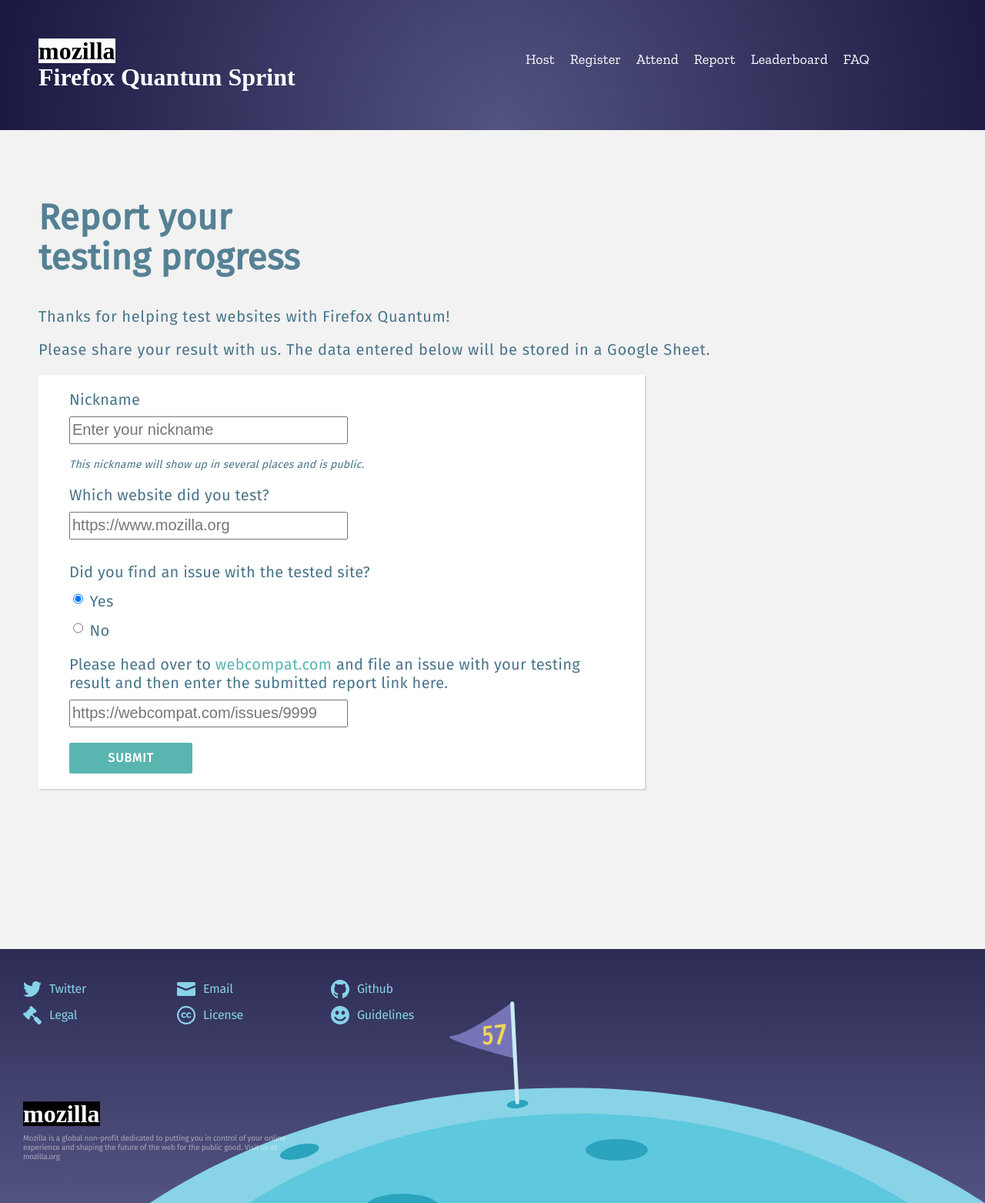
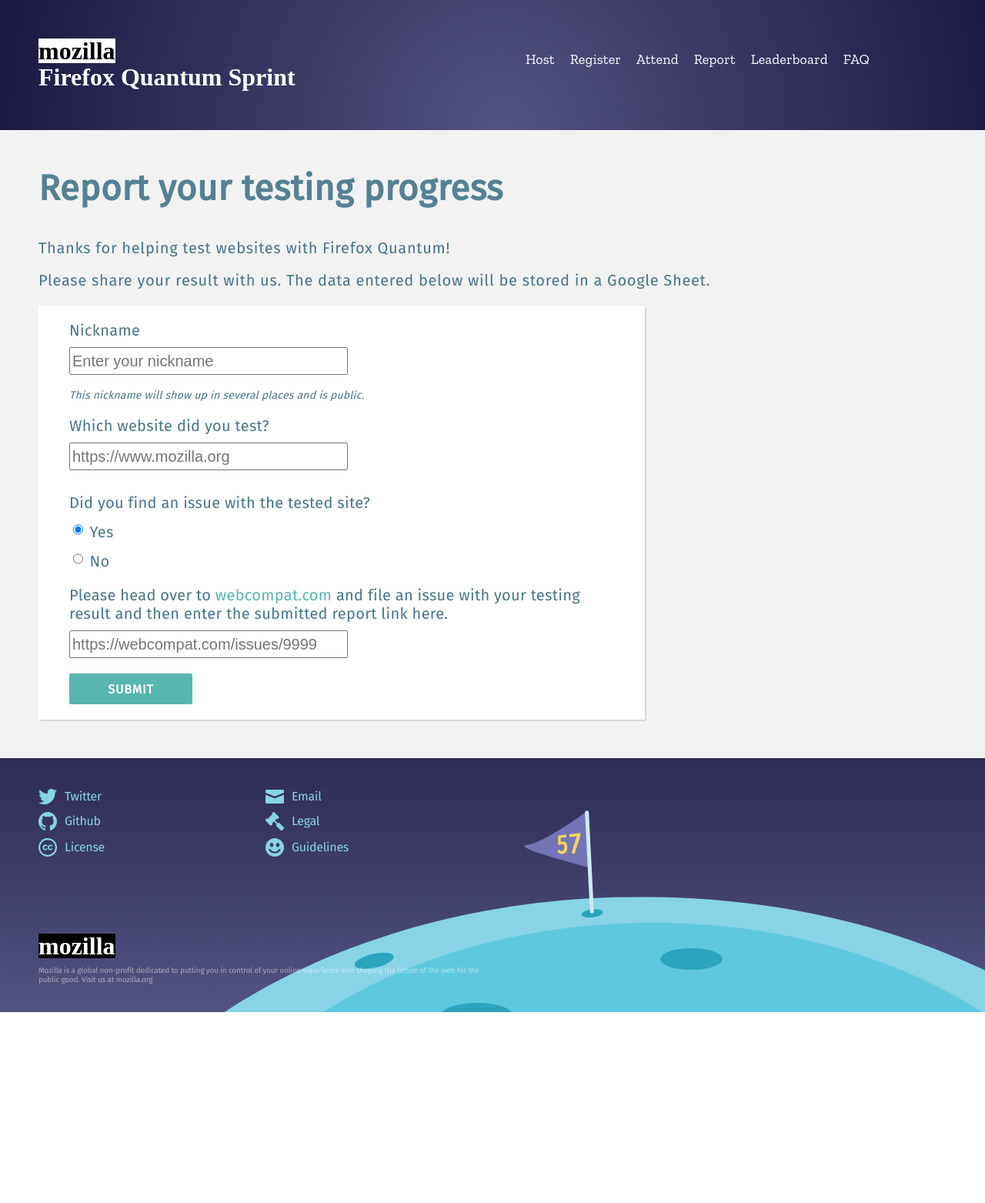
Before and after one commit to mozilla/firefox57-sprint, a Jekyll site: the page built from _articles/reporting.md, in a window 1280 px wide. Shown: the whole page at 77% size. Built offline with Jekyll 4.4.1, drawn with Linux system fonts in a browser that asks for light colours; some web fonts are replaced; after the commit the page ends 1315 px from its top, so only the background shows below that.

Commit message:
Make mobile design better

```diff
--- a/_articles/reporting.md
+++ b/_articles/reporting.md
@@ -51,6 +51,6 @@
 </div>
 
 <!-- used as target after form submission so we don't go away from our site -->
-<iframe src="#" id="no-target" name="no-target" style="visibility:hidden"></iframe>
+<iframe src="#" id="no-target" name="no-target" style="display:none"></iframe>
 
 <script src="{{ site.baseurl }}/js/reporting.js"></script>
--- a/css/main.css
+++ b/css/main.css
@@ -17,7 +17,6 @@
   line-height: 1.12;
   letter-spacing: 0.4px;
   color: #558194;
-  width: 30%;
 }
 
 @media all and (max-width: 768px) {
@@ -91,6 +90,7 @@
   .top-header nav ul {
     display: block;
     line-height: 25px;
+    padding-left: 0;
   }
 }
 
@@ -214,10 +214,9 @@
 
 footer {
   background:
-    url('/img/img-planet-closeup.svg') bottom right no-repeat,
+    url('/img/img-planet-closeup.svg') 150% 100% no-repeat,
     linear-gradient(to top, #535382, #2d2c55);
-  padding-top: 30px;
-  padding-left: 30px;
+  padding: 30px 50px 0px 50px;
   display: flex;
   flex-direction: row;
   height: 300px;
@@ -262,16 +261,21 @@
   text-decoration: none;
 }
 
+footer .icons a:hover {
+  box-shadow: inset 0 -4px 0 #87d3e7;
+}
+
 footer .footer-content {
   font-family: 'Fira Sans';
   font-size: 10px;
   letter-spacing: -0.2px;
   color: #ffffff;
-  width: 30%;
+  width: 100%;
 }
 
 footer .footer-content p {
   opacity: 0.5;
+  width: 50%;
 }
 
 footer .footer-content a {
@@ -318,6 +322,7 @@
 .home header {
   background-image: url('/img/img-header.svg');
   background-size: cover;
+  background-position: center center;
   text-align: center;
 }
 
@@ -337,7 +342,7 @@
   font-weight: 600;
   font-size: 26px;
   font-weight: 600;
-  line-height: 0.79;
+  line-height: 1;
   letter-spacing: 8.4px;
   color: #6bc2f1;
   opacity: 0.6;
@@ -346,6 +351,8 @@
 .home header #countdown,
 .home header .sites-tested {
   letter-spacing: 1.7px;
+  padding-left: 10px;
+  padding-right: 10px;
 }
 
 .home header .intro {
@@ -397,6 +404,10 @@
     width: calc(100% - 40px);
     padding-left: 20px;
     padding-right: 20px;
+  }
+
+  .home header {
+    padding-bottom: 20vh;
   }
 
   .home header h1 {
@@ -455,6 +466,10 @@
   .home .action-buttons {
     flex-direction: column;
   }
+
+  .home .action-buttons img {
+    width: 70%;
+  }
 }
 
 .home .events {
@@ -485,6 +500,10 @@
   letter-spacing: -0.3px;
   color: #c2e8f9;
   margin-bottom: 0;
+}
+
+.home .info-buttons a:first-child:hover {
+  box-shadow: none;
 }
 
 .home .info-buttons .title {
@@ -617,6 +636,10 @@
   background-color: #f2f2f2;
 }
 
+.content h1 {
+  margin-top: 0;
+}
+
 @media all and (max-width: 768px) {
   .host .content,
   .participate .content,
@@ -654,9 +677,11 @@
 }
 
 .map-sites div hr {
-  width:35%;
-  border-top:2px solid #59b5b0;;
-  border-bottom: 2px solid #59b5b0;;
+  width: 35%;
+  border-top: 2px solid #59b5b0;
+  border-bottom: 2px solid #59b5b0;
+  border-left: none;
+  border-right: none;
   height: 3px;
 }
 
```
Also changed, not shown: _articles/register.md (+0 -1 lines).
